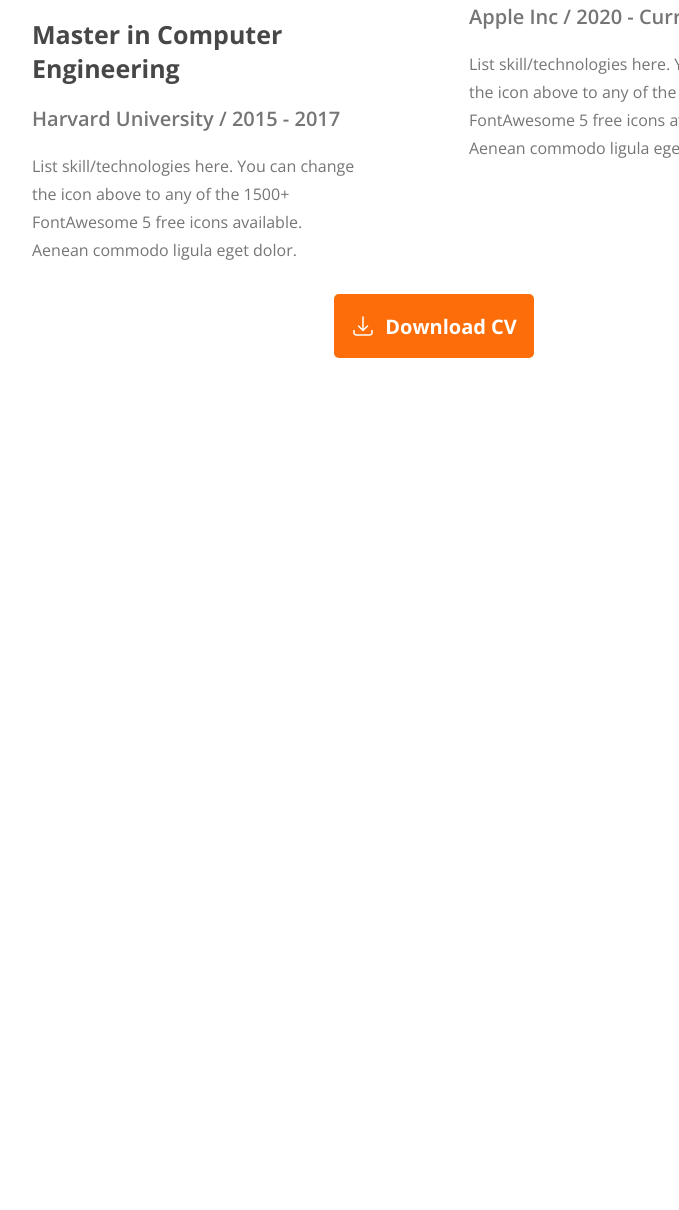
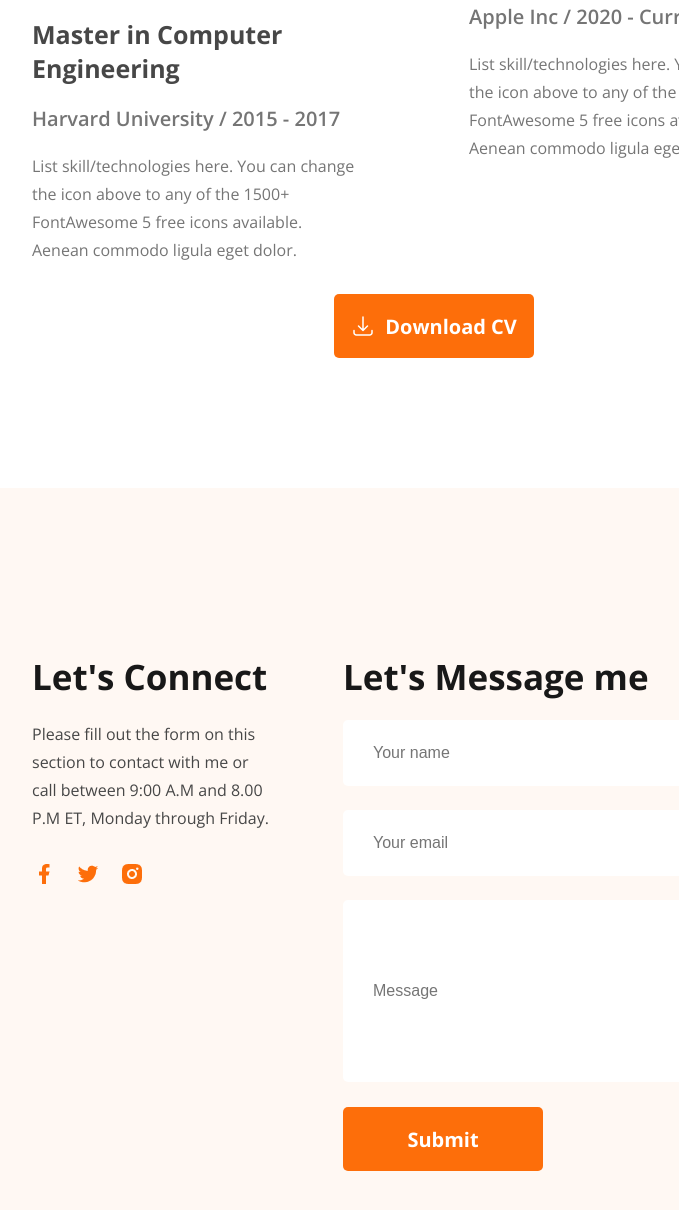
Before and after one commit to farhansadik/Portfolio-Design-FED02, a plain HTML site: page index.html in a window 1280 px wide. Shown: the part 3598-4808 px from the top of the page, without its empty margins (206-885 px from the left). Before the commit the page ends 4086 px from the top, so only its background shows below. Drawn offline with nearby package versions, Linux system fonts and the light colour scheme.

Commit message:
finished footer section

```diff
--- a/index.html
+++ b/index.html
@@ -194,8 +194,28 @@
     </main>
 
     <footer>
-        <section class="lets_connect"></section>
-        <section class="lets_message"></section>
+        <section class="lets_connect">
+            <h3 class="footer_main_text">Let's Connect</h3>
+            <p>
+                Please fill out the form on this section to contact with me or call between 9:00 A.M and 8.00 P.M ET, Monday through Friday.
+            </p>
+            <div class="lets_connect_images">
+                <img src="images/icons/facebook.png">
+                <img src="images/icons/twitter.png">
+                <img src="images/icons/insta.png">
+            </div>
+        </section>
+        <section class="lets_message">
+            <h3 class="footer_main_text">Let's Message me</h3>
+            <form class="form">
+                <input class="input_type_a" type="text" value="Your name">
+                <input class="input_type_a" type="email" value="Your email">
+                <input class="input_type_b" type="text" value="Message">
+            </form>
+            <div class="download_cv_button">
+                Submit
+            </div>
+        </section>
     </footer>
 </body>
 </html>
--- a/styles/style.css
+++ b/styles/style.css
@@ -296,3 +296,72 @@ header {
 .line_break {
     color: #D1D1D1;
 }
+
+/* footer section */
+footer {
+    background: #FFF8F3;
+    display: flex;
+    padding: 130px 230px;
+    gap: 70px;
+}
+
+.lets_connect {
+    width: 50%;
+}
+
+.footer_main_text {
+    color: #181818;
+    font-size: 35px;
+    font-weight: 700;
+    margin-bottom: 20px;
+    margin-bottom: 20px;
+}
+
+.lets_connect > p {
+    color: #474747;
+    font-size: 16px;
+    font-weight: 400;
+    line-height: 28px;
+    margin-bottom: 30px
+}
+
+.lets_connect_images {
+    display: flex;
+    gap: 20px;
+}
+
+.lets_message {
+    /* not used */
+}
+
+.form {
+    display: flex;
+    flex-direction: column;
+    gap: 24px;
+}
+
+.input_type_a {
+    border-radius: 5px;
+    background: #FFF;
+    width: 461px;
+    height: 64px;
+    border: 0px;
+    color: #757575;
+    font-size: 16px;
+    font-weight: 400;
+    line-height: 28px;
+    padding-left: 30px;
+}
+
+.input_type_b {
+    border-radius: 5px;
+    background: #FFF;
+    width: 461px;
+    height: 180px;
+    border: 0px;
+    color: #757575;
+    font-size: 16px;
+    font-weight: 400;
+    padding-left: 30px;
+    margin-bottom: 25px;
+}
```
Also changed, not shown: 2 other files.
